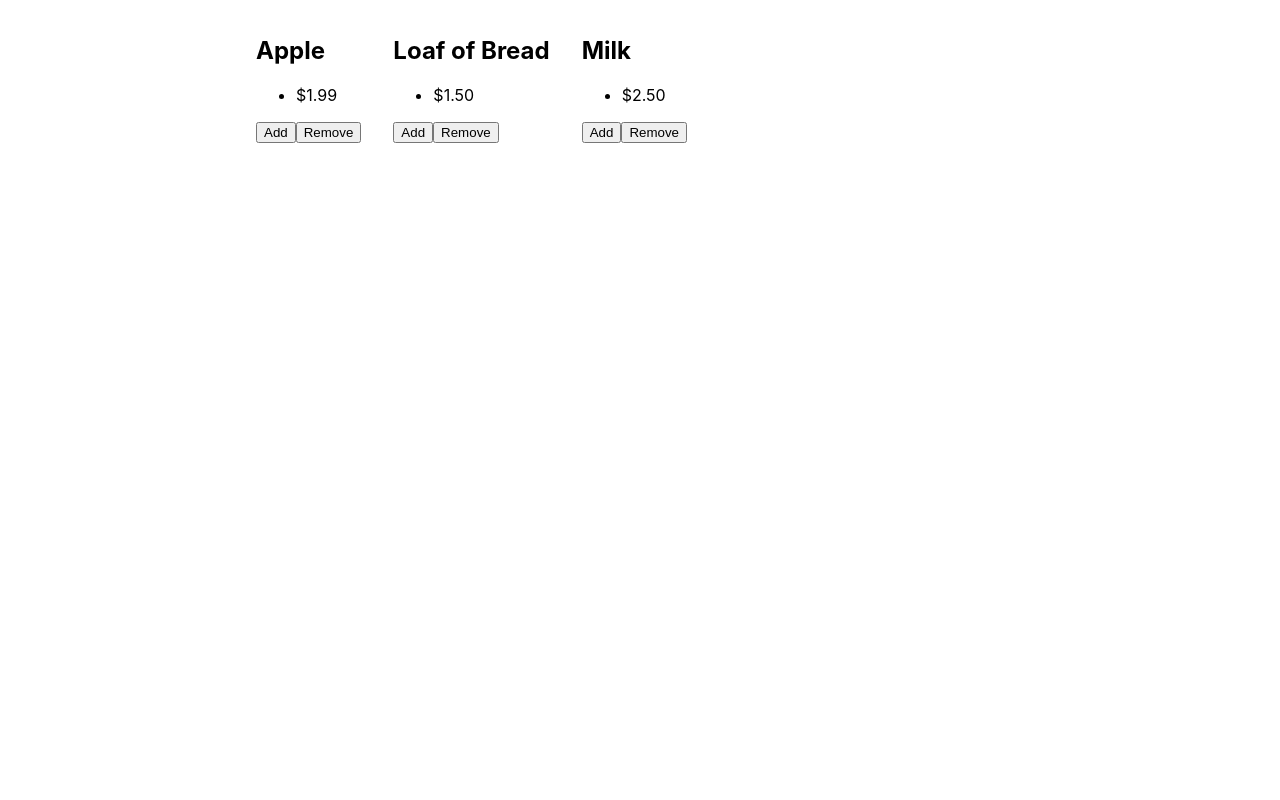
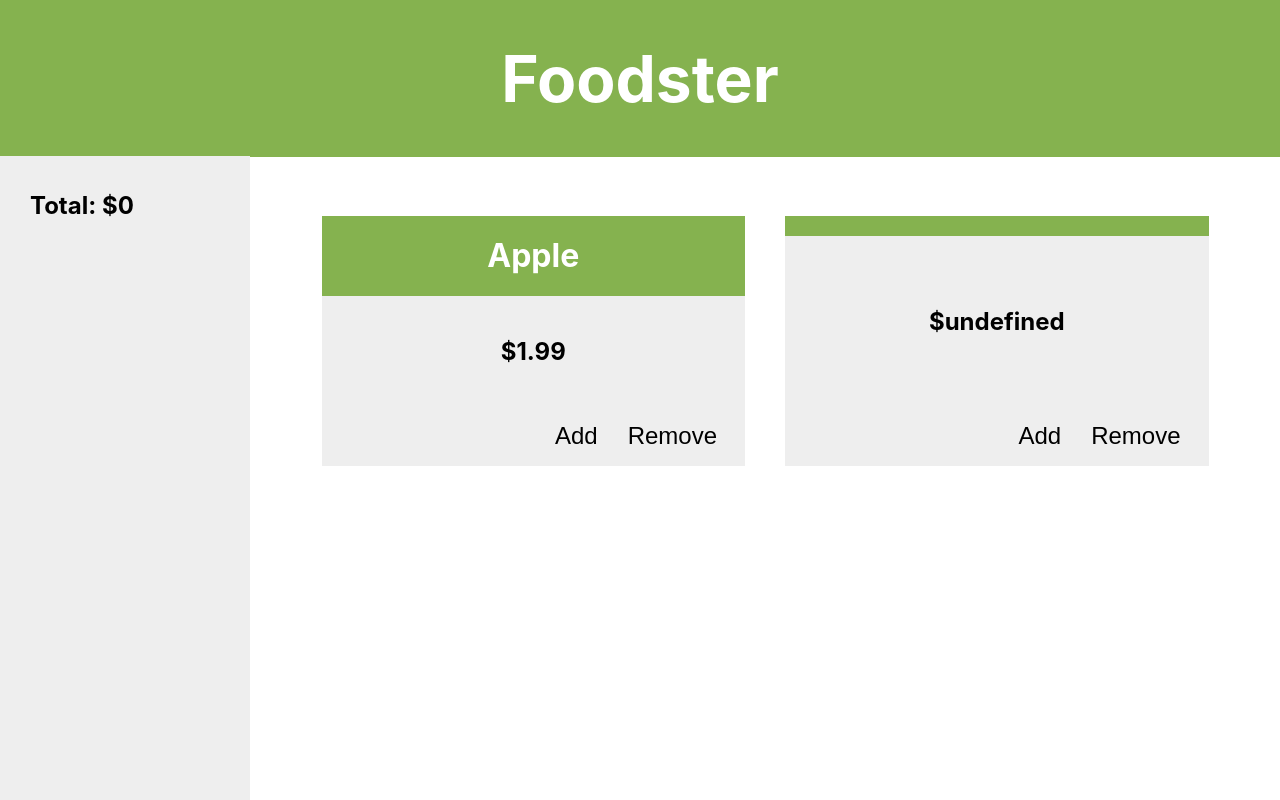
Before and after one commit to upperlinecode/grocery-react-lab-state, a React (Create React App) app: page / in a window 1280 px wide. Built offline with nearby package versions, Linux system fonts and the light colour scheme.

Commit message:
stepped solution

```diff
--- a/src/App.css
+++ b/src/App.css
@@ -1,5 +1,9 @@
 .App {
   display: grid;
-  grid-template-columns: 15em auto;
-  grid-template-rows: auto;
+  grid-template-columns: 250px auto;
+  grid-template-rows: 156px calc(100vh - 156px);
 }
+
+.App .Hero {
+  grid-column: span 2;
+}
--- a/src/App.js
+++ b/src/App.js
@@ -1,55 +1,56 @@
-import React from 'react';
-import './App.css';
+import React from 'react'
+import './App.css'
 import ShoppingCart from './components/shoppingcart'
-import Products from './components/products'
-
-const productSelection = {
-  "Apple": {
-    price: 1.99,
-  },
-  "Loaf of Bread": {
-    price: 1.50,
-  },
-  "Milk": {
-    price: 2.50,
-  },
-}
-
-const modifyCart = (cart, item, n) => {
-  cart[item] = (cart[item] || 0) + n
-  return cart
-}
+import ProductList from './components/productList'
+import Hero from './components/hero'
 
 const App = () => {
   const component = new React.Component()
 
-  component.state = {
-    cart: {}
+  // Inventory - we might normally prefer to use a database, but this is a good placeholder.
+  const foods = [  "Apple", "Loaf of Bread", "Milk"]
+  const priceList = {
+    "Apple": 1.99,
+    "Loaf of Bread": 1.50,
+    "Milk": 2.50,
   }
 
-  const addToShoppingCart = item => {
-    component.setState(prevState => {
-      modifyCart(prevState.cart, item, 1)
-      return prevState
-    })
+  component.state = {
+    cart: [],
+    total: 0
   }
 
-  const removeFromShoppingCart = item => {
-    component.setState(prevState => {
-      modifyCart(prevState.cart, item, -1)
-      return prevState
-    })
+  // The add and remove functions should update the state's cart and the total
+  const addToShoppingCart = (item) => {
+    let updatedState = {...component.state}
+    updatedState.cart.push(item)
+    updatedState.total += priceList[item]
+    component.setState(updatedState)
+  }
+  const removeFromShoppingCart = (item) => {
+    let updatedState = {...component.state}
+    // Remove the object from the cart
+    const itemToRemove = updatedState.cart.indexOf(item)
+    // Splice the array together, removing the item to remove
+    updatedState.cart.splice(itemToRemove ,1)
+    // Decrement the price
+    updatedState.total -= priceList[item]
+    component.setState(updatedState)
   }
 
   component.render = () => {
     return (
       <div className="App">
-        <ShoppingCart cart={component.state.cart}/>
-        <Products
-          minusCallback={removeFromShoppingCart}
-          plusCallback={addToShoppingCart}
-          selection={productSelection}
-        />
+        <Hero/>
+        <ShoppingCart cart={component.state.cart} prices={priceList} total={component.state.total}/>
+        <div className="main">
+          <ProductList
+            removeFromShoppingCart={removeFromShoppingCart}
+            addToShoppingCart={addToShoppingCart}
+            foods={foods}
+            priceList={priceList}
+          />
+        </div>
       </div>
   )}
   return component
--- /dev/null
+++ b/src/components/hero.css
@@ -0,0 +1,11 @@
+.Hero {
+}
+
+.Hero h1 {
+  margin: 0;
+  padding:40px;
+  background-color: #85B24F;
+  color:white;
+  text-align: center;
+  font-size: 4rem;
+}
--- /dev/null
+++ b/src/components/hero.js
@@ -0,0 +1,12 @@
+import React from 'react';
+import './hero.css';
+
+const Hero = () => {
+  return (
+    <div className="Hero">
+      <h1>Foodster</h1>
+    </div>
+  );
+}
+
+export default Hero;
--- /dev/null
+++ b/src/components/product.js
@@ -0,0 +1,16 @@
+import React from 'react'
+
+const Product = (props) => {
+  return (
+    <div key={props.name} className="Product">
+      <h2>{props.name}</h2>
+      <h3>{"$" + props.price}</h3>
+      <div className="buttons">
+        <button onClick={()=>props.addToShoppingCart(props.name)}>Add</button>
+        <button onClick={()=>props.removeFromShoppingCart(props.name)}>Remove</button>
+      </div>
+    </div>
+  )
+}
+
+export default Product;
--- /dev/null
+++ b/src/components/productList.css
@@ -0,0 +1,54 @@
+.ProductList {
+  display: flex;
+  justify-content: space-between;
+  width: 90%;
+  margin: 40px auto;
+  flex-wrap: wrap;
+}
+
+.ProductList .Product {
+  /* border: 1px solid #ccc; */
+  margin: 20px;
+  flex:1;
+  display: flex;
+  flex-direction: column;
+  justify-content: space-between;
+  min-height: 250px;
+  background-color: #eee;
+}
+
+.ProductList .Product h2 {
+  margin: 0;
+  padding:10px;
+  background-color: #85B24F;
+  color:white;
+  text-align: center;
+  font-size: 2rem;
+  line-height: 60px;
+}
+
+.ProductList .Product h3 {
+  text-align: center;
+  font-size: 1.5rem;
+}
+
+.ProductList .Product .buttons {
+  display: flex;
+  justify-content: flex-end;
+  margin: 10px;
+}
+
+.ProductList .Product .buttons button {
+  padding: 6px 12px;
+  outline: none;
+  font-weight: 100;
+  margin-right: 6px;
+  font-size: 1.5rem;
+  border: none;
+  background-color: rgba(0,0,0,0);
+}
+
+.ProductList .Product .buttons button:hover {
+  color: white;
+  background-color: #85B24F;
+}
--- /dev/null
+++ b/src/components/productList.js
@@ -0,0 +1,18 @@
+import React from 'react'
+import './productList.css'
+import Product from './product'
+
+const ProductList = (props) => {
+  return (
+    <div className="ProductList">
+      <Product name={props.foods[0]}
+        price={props.priceList["Apple"]}
+        addToShoppingCart={props.addToShoppingCart}
+        removeFromShoppingCart={props.removeFromShoppingCart}
+      />
+      <Product/>
+    </div>
+  );
+}
+
+export default ProductList;
--- a/src/components/products.css
+++ /dev/null
@@ -1,7 +0,0 @@
-.Products {
-  display: flex;
-}
-
-.Product {
-  margin: 1em;
-}
--- a/src/components/products.js
+++ /dev/null
@@ -1,27 +0,0 @@
-import React from 'react';
-import './products.css';
-
-const product = (name, data, addToCart, removeFromCart) => {
-  return (
-    <div key={name} className="Product">
-      <h2>{name}</h2>
-      <ul>
-        <li>{"$" + data.price.toFixed(2)}</li>
-      </ul>
-      <button onClick={()=>addToCart(name)}>Add</button>
-      <button onClick={()=>removeFromCart(name)}>Remove</button>
-    </div>
-  )
-}
-
-const Products = (props) => {
-  return (
-    <div className="Products">
-      {Object.entries(props.selection).map(([name, data]) =>
-        product(name, data, props.plusCallback, props.minusCallback))
-      }
-    </div>
-  );
-}
-
-export default Products;
--- /dev/null
+++ b/src/components/shoppingcart.css
@@ -0,0 +1,10 @@
+.ShoppingCart {
+  background-color: #eee;
+  padding: 15px 30px;
+}
+
+.ShoppingCart .cartItem {
+  line-height: 6px;
+  display: flex;
+  justify-content: space-between;
+}
--- a/src/components/shoppingcart.js
+++ b/src/components/shoppingcart.js
@@ -1,11 +1,20 @@
 import React from 'react';
+import './shoppingcart.css'
 
 const ShoppingCart = (props) => {
+  const roundToTwoDigits = (price) => {
+    return (Math.floor(price * 100 + 0.5))/100
+  }
+
   return (
-    <div>
-      {Object.entries(props.cart).map(([name, amount]) => {
-        return <h3 key={name}>{amount}x {name}</h3>
-      })}
+    <div className="ShoppingCart">
+      {props.cart.map(item =>
+        <div className={"cartItem"}>
+          <h3>{item}</h3>
+          <h5>$ {props.prices[item]}</h5>
+        </div>
+      )}
+      <h2>Total: ${roundToTwoDigits(props.total)}</h2>
     </div>
   );
 }
```
